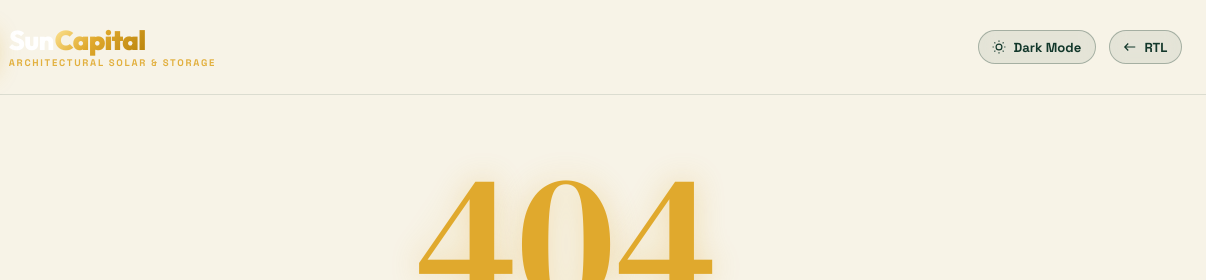
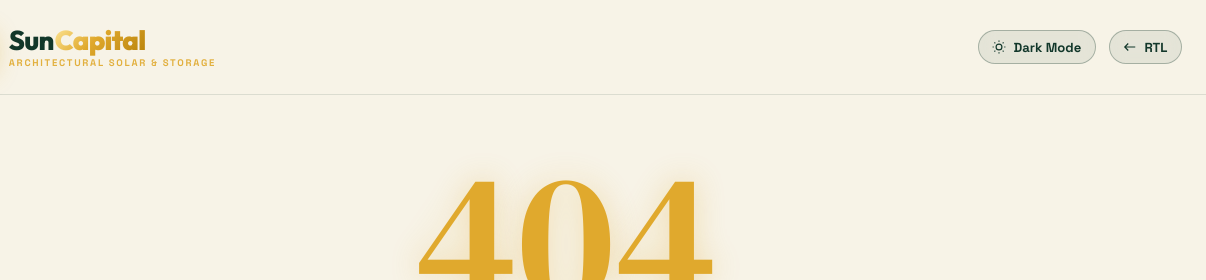
Before and after one commit to Monika-X/Sun-Capital, a plain HTML site: page pages/404.html in a window 1280 px wide. Shown: the top 280 px of the page, 74-1280 px from the left. Drawn offline with Linux system fonts and the light colour scheme.

Commit message:
Fix Sun logo text visibility in Light Theme on 404 page header with deep evergreen contrast

```diff
--- a/css/style.css
+++ b/css/style.css
@@ -283,6 +283,12 @@ h1, h2, h3, h4, h5, h6 {
   font-weight: 800;
   letter-spacing: -0.025em;
   transition: color var(--transition-normal);
+}
+
+/* Light Theme Utility Header Logo Text Contrast (404.html & maintenance.html) */
+[data-theme="light"] header:not(.site-header) .logo-text,
+html[data-theme="light"] header:not(.site-header) .logo-text {
+  color: #12372A !important;
 }
 
 .logo-text span {
```
